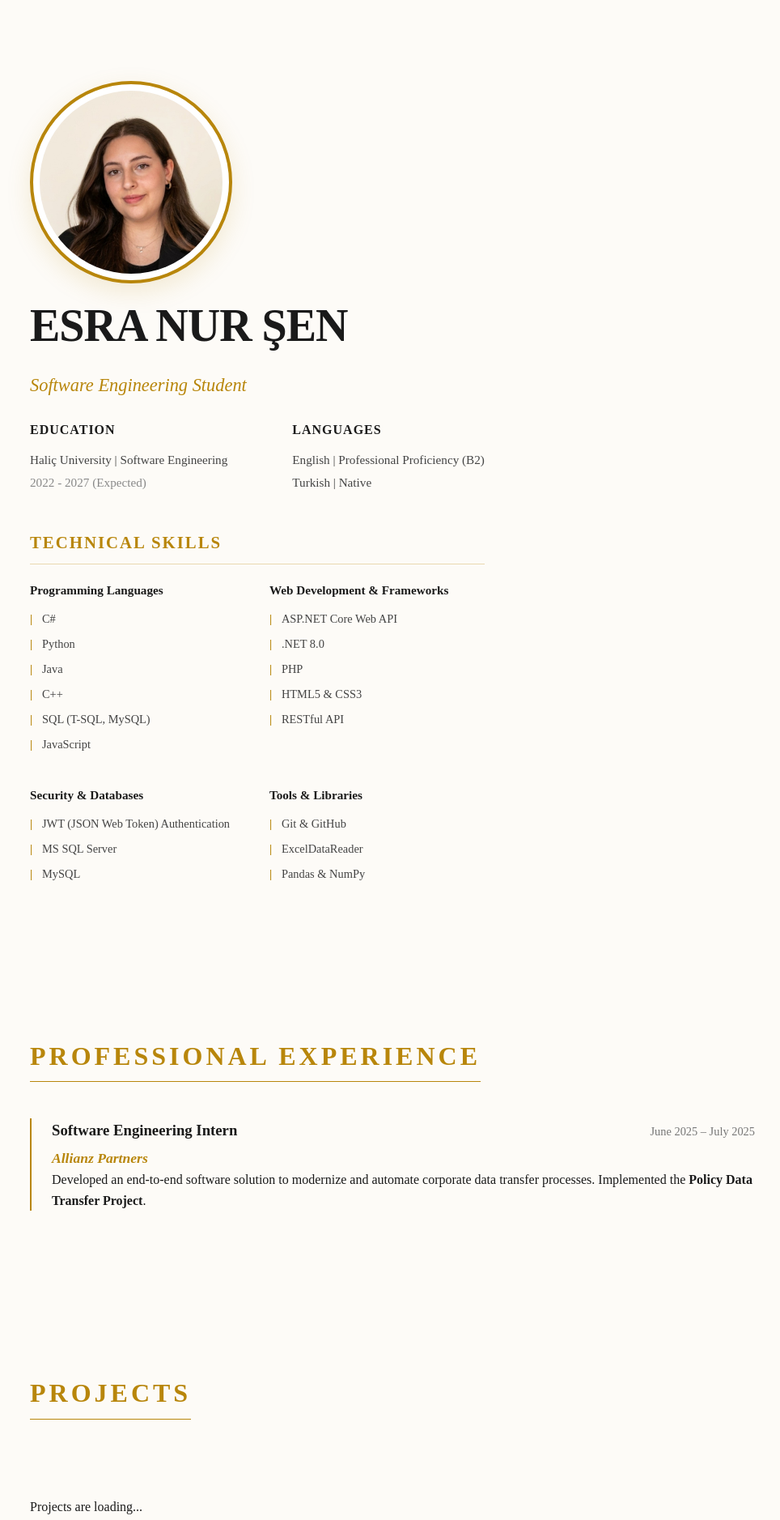
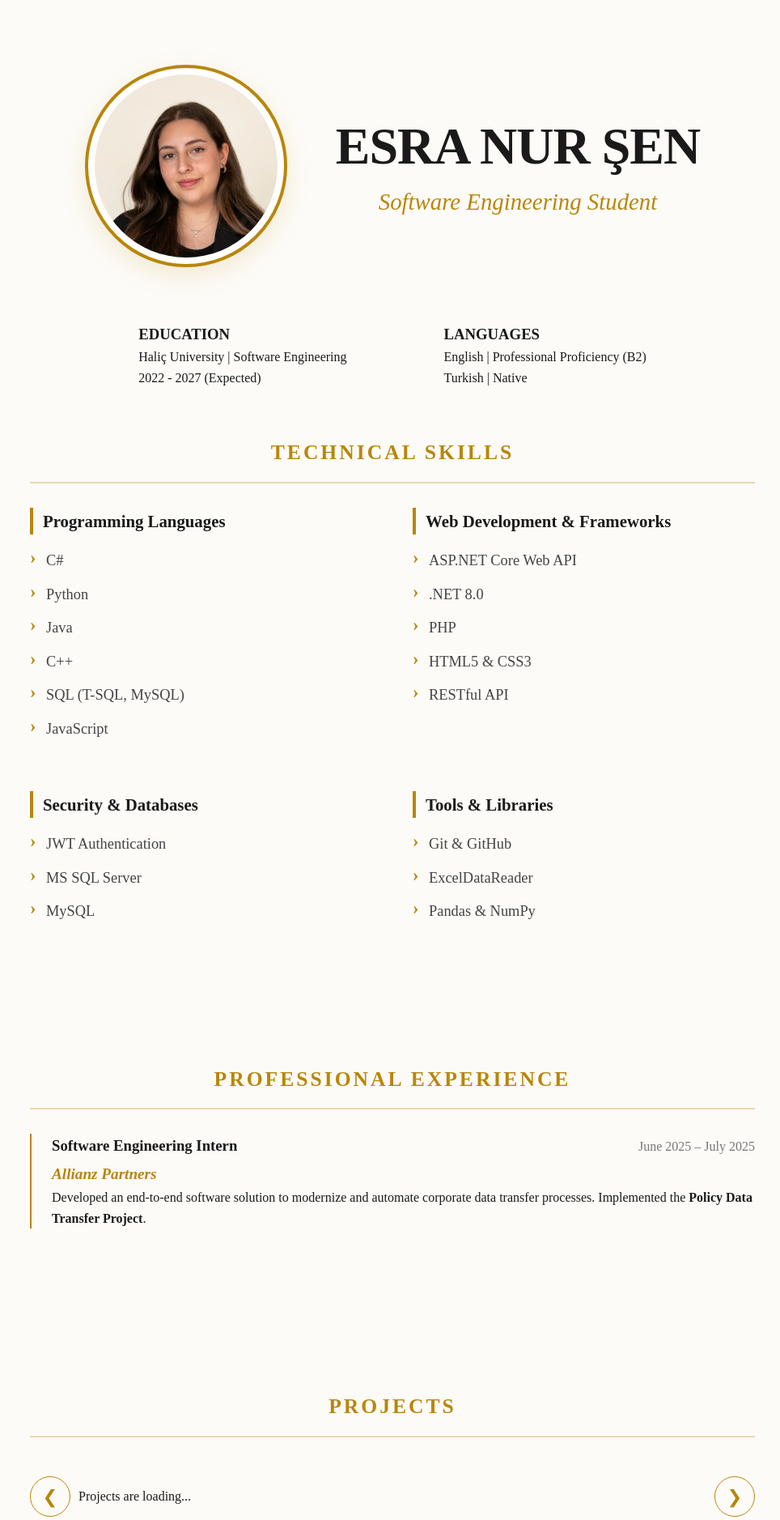
Before and after one commit to esra-sen/my_portfolio, a PHP site: page / in a window 1280 px wide. Shown: the part 79-1956 px from the top of the page at 81% size, without its empty margins (155-1119 px from the left). Run offline with PHP 8.4, Linux system fonts and the light colour scheme; some web fonts are replaced.

Commit message:
ui design completed

```diff
--- a/assets/css/style.css
+++ b/assets/css/style.css
@@ -1,3 +1,6 @@
+/* =========================================
+   1. GENEL AYARLAR (RESET & TEMEL)
+   ========================================= */
 * {
     margin: 0;
     padding: 0;
@@ -17,6 +20,9 @@ a {
     color: inherit;
 }
 
+/* =========================================
+   2. NAVİGASYON VE ÜST BİLGİ (HEADER)
+   ========================================= */
 header {
     background-color: #FDFBF7;
     padding: 20px 10%;
@@ -54,12 +60,24 @@ nav ul li a:hover {
     letter-spacing: 1px;
 }
 
+/* =========================================
+   3. GİRİŞ ALANI (HERO)
+   ========================================= */
 .hero {
-    padding: 100px 15%;
+    padding: 80px 15%;
+    display: flex;
+    flex-direction: column;
+    align-items: center;
+    background-color: #FDFBF7;
+}
+
+.hero-top {
     display: flex;
     align-items: center;
     gap: 60px;
-    background-color: #FDFBF7;
+    margin-bottom: 60px;
+    width: 100%;
+    justify-content: center;
 }
 
 .profile-image {
@@ -73,45 +91,68 @@ nav ul li a:hover {
     box-shadow: 0 10px 30px rgba(184, 134, 11, 0.15);
 }
 
-.hero-text h1 {
-    font-size: 3.5rem;
+.hero-title-group {
+    text-align: center;
+}
+
+.hero-title-group h1 {
+    font-size: 4rem;
     color: #1A1A1A;
-    margin-bottom: 10px;
+    margin: 0;
     letter-spacing: -1px;
+    line-height: 1.1;
 }
 
 .subtitle {
-    font-size: 1.4rem;
+    font-size: 1.8rem;
     color: #B8860B;
-    margin-bottom: 25px;
+    margin-top: 10px;
+    display: block;
 }
 
-/* --- Technical Expertise Yeni Stil --- */
-.technical-expertise {
-    margin-top: 40px;
+/* =========================================
+   4. TEKNİK YETENEKLER & ORTAK BAŞLIK STİLİ
+   ========================================= */
+.bio-details {
+    width: 100%;
+    max-width: 1100px;
 }
 
-.technical-expertise h3 {
-    font-size: 1.3rem;
-    margin-bottom: 20px;
+.info-row {
+    display: flex;
+    justify-content: center;
+    gap: 120px;
+    margin-bottom: 60px;
+}
+
+/* Technical Expertise, Experience ve Projects Başlıklarını Eşitleyen Kısım */
+.technical-expertise h3,
+.section-container .section-title {
+    font-size: 1.6rem;
+    margin-bottom: 30px;
     text-transform: uppercase;
-    letter-spacing: 2px;
-    color: #B8860B; /* Ana başlık olarak Gold yaptık */
-    border-bottom: 1px solid rgba(184, 134, 11, 0.3);
-    padding-bottom: 10px;
+    letter-spacing: 3px;
+    color: #B8860B;
+    border-bottom: 2px solid rgba(184, 134, 11, 0.3);
+    padding-bottom: 15px;
+    text-align: center;
+    display: block;
+    width: 100%;
 }
 
 .skills-wrapper {
     display: grid;
-    grid-template-columns: repeat(auto-fit, minmax(200px, 1fr));
-    gap: 30px;
+    grid-template-columns: repeat(2, 1fr);
+    gap: 50px;
 }
 
 .skill-category h4 {
-    font-size: 0.95rem;
+    font-size: 1.3rem;
     color: #1A1A1A;
-    margin-bottom: 12px;
+    margin-bottom: 18px;
     font-weight: bold;
+    border-left: 4px solid #B8860B;
+    padding-left: 12px;
 }
 
 .skill-category ul {
@@ -120,62 +161,28 @@ nav ul li a:hover {
 }
 
 .skill-category ul li {
-    font-size: 0.9rem;
+    font-size: 1.15rem;
     color: #444;
-    margin-bottom: 8px;
+    margin-bottom: 12px;
     position: relative;
-    padding-left: 15px;
+    padding-left: 20px;
 }
 
-/* Yanlardaki şık altın işaretçiler */
 .skill-category ul li::before {
-    content: "|";
+    content: "›";
     position: absolute;
     left: 0;
     color: #B8860B;
     font-weight: bold;
+    font-size: 1.4rem;
+    line-height: 1;
 }
 
-/* --- Education & Languages Renk Düzenlemesi --- */
-.info-row {
-    display: flex;
-    gap: 80px; /* Arasını biraz daha açtık */
-    margin-bottom: 30px;
-}
-
-.info-block h3 {
-    color: #1A1A1A; /* Gold yerine daha kurumsal siyah yaptık */
-    font-size: 1rem;
-    margin-bottom: 12px;
-    letter-spacing: 1px;
-}
-
-.info-block p {
-    font-weight: normal;
-    color: #444;
-    margin: 4px 0;
-    font-size: 0.95rem;
-}
-
-.date-text {
-    color: #888 !important; /* Silik gri */
-    font-size: 0.85rem;
-}
-
-/* --- Diğer Bölümler (Değişmedi) --- */
+/* =========================================
+   5. DENEYİM (EXPERIENCE)
+   ========================================= */
 .section-container {
     padding: 80px 15%;
-}
-
-.section-title {
-    font-size: 2rem;
-    color: #B8860B;
-    text-transform: uppercase;
-    margin-bottom: 45px;
-    border-bottom: 1px solid #B8860B;
-    display: inline-block;
-    letter-spacing: 4px;
-    padding-bottom: 5px;
 }
 
 .experience-item {
@@ -195,82 +202,187 @@ nav ul li a:hover {
     font-weight: bold;
     color: #B8860B;
     font-style: italic;
-    font-size: 1.1rem;
+    font-size: 1.2rem;
 }
 
 .date {
-    font-size: 0.9rem;
+    font-size: 1rem;
     color: #777;
 }
 
-.projects-grid {
-    display: grid;
-    grid-template-columns: repeat(auto-fit, minmax(300px, 1fr));
-    gap: 30px;
-}
-
+/* =========================================
+   6. PROJELER (SLIDER)
+   ========================================= */
 .project-card {
-    min-width: 320px;
+    min-width: 100%;
+    height: 320px;
     background-color: #fff;
-    border: 2px solid #B8860B;
-    padding: 25px;
-    border-radius: 12px;
-    box-shadow: 0 4px 15px rgba(0, 0, 0, 0.1);
+    border: 1px solid rgba(184, 134, 11, 0.3);
+    border-radius: 20px;
     display: flex;
     flex-direction: column;
-    justify-content: space-between;
-    transition: 0.4s;
+    justify-content: center;
+    align-items: center;
+    padding: 40px;
+    box-shadow: 0 8px 25px rgba(0,0,0,0.05);
+    transition: all 0.4s ease;
+    cursor: pointer;
 }
 
 .project-card:hover {
-    transform: translateY(-10px);
-    box-shadow: 0 15px 35px rgba(0,0,0,0.05);
-}
-
-footer {
-    background-color: #1A1A1A;
-    color: #FDFBF7;
-    text-align: center;
-    padding: 60px 0;
-}
-
-.social-links {
-    margin-top: 20px;
-    display: flex;
-    justify-content: center;
-    gap: 20px;
-}
-
-.social-links a:hover {
-    color: #B8860B;
+    border-color: #B8860B;
+    background-color: #fcfbf9;
+    transform: translateY(-5px);
 }
 
 .slider-container {
-    width: 100%;
-    padding-bottom: 50px;
-    margin-top: 40px;
-    overflow: hidden;
+    max-width: 900px;
+    margin: 40px auto;
+    position: relative;
+    padding: 0 60px;
 }
 
 .project-slider {
     display: flex;
-    gap: 20px;
     overflow-x: scroll;
+    scroll-snap-type: x mandatory;
     scrollbar-width: none;
-    -ms-overflow-style: none;
-    padding: 10px 0;
+    padding: 20px 0;
 }
 
 .project-slider::-webkit-scrollbar {
     display: none;
 }
 
-.project-card h3 a {
-    text-decoration: none;
-    color: #000;
+.slider-btn {
+    position: absolute;
+    top: 50%;
+    transform: translateY(-50%);
+    background: none;
+    border: 1px solid #B8860B;
+    color: #B8860B;
+    width: 50px;
+    height: 50px;
+    border-radius: 50%;
+    cursor: pointer;
+    font-size: 1.4rem;
+    display: flex;
+    align-items: center;
+    justify-content: center;
+    transition: 0.3s;
+    z-index: 10;
+}
+
+.prev-btn { left: 0; }
+.next-btn { right: 0; }
+
+/* =========================================
+   7. İLETİŞİM FORMU VE FOOTER
+   ========================================= */
+footer {
+    background-color: #1A1A1A;
+    color: #FDFBF7;
+    text-align: center;
+    padding: 80px 0;
+}
+
+
+footer .section-title {
+    color: #FDFBF7 !important;
+    border-bottom-color: rgba(184, 134, 11, 0.3);
+    border-bottom: 2px solid #FDFBF7 !important;
+    width: 100%;
+    display: block;
+}
+
+.social-links {
+    margin: 25px 0;
+    display: flex;
+    justify-content: center;
+    gap: 30px;
+}
+
+.social-links a {
+    font-size: 2.2rem;
+    color: #FDFBF7;
     transition: 0.3s;
 }
 
-.project-card h3 a:hover {
+.social-links a:hover {
     color: #B8860B;
+    transform: translateY(-3px);
 }
+
+/* KREM RENKLİ BUTON (GET IN TOUCH) */
+.form-toggle-btn {
+    background: transparent;
+    border: 1px solid #FDFBF7;
+    color: #FDFBF7;
+    padding: 12px 35px;
+    margin-top: 20px;
+    cursor: pointer;
+    font-family: 'Montserrat', sans-serif;
+    text-transform: uppercase;
+    letter-spacing: 2px;
+    transition: 0.4s;
+}
+
+.form-toggle-btn:hover, .form-toggle-btn.active-btn {
+    background: #FDFBF7;
+    color: #1A1A1A;
+}
+
+.hidden-form {
+    display: none;
+    max-width: 600px;
+    margin: 50px auto 0;
+    animation: fadeIn 0.6s ease-out;
+}
+
+#contact-form {
+    display: flex;
+    flex-direction: column;
+    gap: 20px;
+}
+
+.form-group {
+    display: flex;
+    gap: 20px;
+}
+
+#contact-form input, #contact-form textarea {
+    width: 100%;
+    background: rgba(255, 255, 255, 0.05);
+    border: 1px solid rgba(253, 251, 247, 0.2);
+    color: #FDFBF7;
+    padding: 15px;
+    border-radius: 4px;
+    font-family: inherit;
+    outline: none;
+    transition: 0.3s;
+}
+
+#contact-form input:focus, #contact-form textarea:focus {
+    border-color: #B8860B;
+}
+
+.submit-btn {
+    background: #B8860B;
+    color: #fff;
+    border: none;
+    padding: 15px;
+    cursor: pointer;
+    font-weight: bold;
+    letter-spacing: 2px;
+    text-transform: uppercase;
+    transition: 0.3s;
+}
+
+.submit-btn:hover {
+    background: #966d09;
+}
+
+@keyframes fadeIn {
+    from { opacity: 0; transform: translateY(20px); }
+    to { opacity: 1; transform: translateY(0); }
+}
--- a/assets/js/script.js
+++ b/assets/js/script.js
@@ -5,37 +5,90 @@ async function fetchProjects() {
         const response = await fetch(`https://api.github.com/users/${username}/repos?sort=updated`);
         const repos = await response.json();
         const container = document.getElementById('github-projects');
+        if(container) {
             container.innerHTML = '';
-
             repos.forEach(repo => {
                 if (!repo.fork) {
                     const card = `
-                    <div class='project-card'>
-                        <h3><a href='${repo.html_url}' target='_blank'>${repo.name}</a></h3>
-                        <p>${repo.description ? repo.description : ''}</p>
-                        <div class='tags'>${repo.language || 'Code'}</div>
+                        <div class='project-card' onclick="window.open('${repo.html_url}', '_blank')">
+                            <h3>${repo.name}</h3>
+                            <p style="margin-top: 15px; color: #555;">${repo.description ? repo.description : 'Explore this repository on GitHub.'}</p>
+                            <div class='category' style="margin-top: 20px;">${repo.language || 'Software Development'}</div>
                         </div>`;
                     container.innerHTML += card;
                 }
             });
-    } catch (error) {
-        console.error('Error fetching projects:', error);
+        }
+    } catch (error) { console.error('Error:', error); }
+}
+
+function moveSlide(direction) {
+    const slider = document.getElementById('github-projects');
+    if(slider) {
+        const step = slider.clientWidth;
+        slider.scrollBy({ left: direction * step, behavior: 'smooth' });
     }
 }
 
-let scrollAmount = 0;
-function moveSlide(direction) {
-    const slider = document.getElementById('github-projects');
-    const step = 320;
-    if (direction === 1) {
-        scrollAmount += step;
-    } else {
-        scrollAmount -= step;
-    }
-    slider.scrollTo({
-        left: scrollAmount,
-        behavior: 'smooth'
+document.addEventListener('DOMContentLoaded', () => {
+    fetchProjects();
+
+    const toggleBtn = document.getElementById('toggle-form-btn');
+    const formContainer = document.getElementById('contact-form-container');
+    const contactForm = document.getElementById('contact-form');
+    const responseDiv = document.getElementById('form-response');
+
+    if (toggleBtn && formContainer) {
+        toggleBtn.addEventListener('click', function() {
+            const isHidden = formContainer.style.display === 'none' || formContainer.style.display === '';
+            formContainer.style.display = isHidden ? 'block' : 'none';
+            this.textContent = isHidden ? 'Close Form' : 'Leave a Message';
         });
     }
 
-fetchProjects();
+    if (contactForm) {
+        contactForm.addEventListener('submit', function(e) {
+            e.preventDefault();
+            console.log("Form gönderiliyor...");
+
+            const formData = new FormData(this);
+            // responseDiv'in bu kapsamda tanımlı olduğundan emin oluyoruz
+            const responseDiv = document.getElementById('form-response');
+
+            fetch('Includes/send_message.php', {
+                method: 'POST',
+                body: formData
+            })
+            .then(res => res.text())
+            .then(data => {
+                console.log("Sunucu yanıtı:", data);
+                responseDiv.style.display = "block";
+                responseDiv.style.opacity = "1"; // Kaybolduktan sonra tekrar görünmesi için
+
+                if (data.trim().toLowerCase().includes("success")) {
+                    responseDiv.className = "response-success";
+                    responseDiv.textContent = "Your message has been sent successfully!";
+                    contactForm.reset(); // Kutuları temizle
+                } else {
+                    responseDiv.className = "response-error";
+                    responseDiv.textContent = "Oops! Something went wrong. Please try again.";
+                }
+
+                // 5 saniye sonra yavaşça kaybolması için
+                setTimeout(() => {
+                    responseDiv.style.opacity = "0";
+                    setTimeout(() => {
+                        responseDiv.style.display = "none";
+                        responseDiv.style.opacity = "1";
+                    }, 500);
+                }, 5000);
+            })
+            .catch(err => {
+                console.error("Hata oluştu:", err);
+                responseDiv.style.display = "block";
+                responseDiv.className = "response-error";
+                responseDiv.textContent = "Connection error. Please try again.";
+            });
+        });
+    }
+}); // DOMContentLoaded kapanışı
--- a/index.php
+++ b/index.php
@@ -27,14 +27,18 @@ include "Includes/db.php";
     </header>
 
     <section class="hero" id="about">
-        <div class="hero-content">
+        <!-- ÜST KISIM: Fotoğraf ve İsim Yan Yana -->
+        <div class="hero-top">
             <div class="profile-frame">
                 <img src="assets/img/profile.jpg" alt="Esra Nur Şen" class="profile-image">
             </div>
-            <div class="hero-text">
+            <div class="hero-title-group">
                 <h1>ESRA NUR ŞEN</h1>
                 <p class="subtitle"><i>Software Engineering Student</i></p>
+            </div>
+        </div>
 
+        <!-- ALT KISIM: Detaylar ve Yetenekler Aşağıda Ortalanmış -->
         <div class="bio-details">
             <div class="info-row">
                 <div class="info-block education">
@@ -52,7 +56,6 @@ include "Includes/db.php";
 
             <div class="technical-expertise">
                 <h3>TECHNICAL SKILLS</h3>
-
                 <div class="skills-wrapper">
                     <div class="skill-category">
                         <h4>Programming Languages</h4>
@@ -80,7 +83,7 @@ include "Includes/db.php";
                     <div class="skill-category">
                         <h4>Security & Databases</h4>
                         <ul>
-                <li>JWT (JSON Web Token) Authentication</li>
+                            <li>JWT Authentication</li>
                             <li>MS SQL Server</li>
                             <li>MySQL</li>
                         </ul>
@@ -93,8 +96,6 @@ include "Includes/db.php";
                             <li>ExcelDataReader</li>
                             <li>Pandas & NumPy</li>
                         </ul>
-        </div>
-    </div>
                     </div>
                 </div>
             </div>
@@ -116,20 +117,40 @@ include "Includes/db.php";
     <section id="projects" class="section-container">
         <h2 class="section-title">Projects</h2>
         <div class="slider-container">
+            <button class="slider-btn prev-btn" onclick="moveSlide(-1)">&#10094;</button>
             <div id="github-projects" class="project-slider">
                 <p>Projects are loading...</p>
             </div>
-            <button class="prev" onclick="moveSlide(-1)">&#10094;</button>
-            <button class="next" onclick="moveSlide(1)">&#10095;</button>
+            <button class="slider-btn next-btn" onclick="moveSlide(1)">&#10095;</button>
         </div>
     </section>
 
     <footer id="contact">
         <div class="section-container">
             <h2 class="section-title">Get In Touch</h2>
+
             <div class="social-links">
-                <a href="https://linkedin.com/in/esra-nur-şen" target="_blank">LinkedIn</a>
-                <a href="https://github.com/esra-sen" target="_blank">GitHub</a>
+                <a href="https://linkedin.com/in/esra-nur-şen" target="_blank" title="LinkedIn">
+                    <i class="fab fa-linkedin"></i>
+                </a>
+                <a href="https://github.com/esra-sen" target="_blank" title="GitHub">
+                    <i class="fab fa-github"></i>
+                </a>
+            </div>
+
+            <button id="toggle-form-btn" class="form-toggle-btn">Leave a Message</button>
+
+            <div id="contact-form-container" class="hidden-form">
+                <form id="contact-form">
+                    <div class="form-group">
+                        <input type="text" name="name_surname" placeholder="Full Name" required>
+                        <input type="email" name="email" placeholder="Email Address" required>
+                    </div>
+                    <input type="text" name="subject" placeholder="Subject" required>
+                    <textarea name="message" placeholder="Your Message" rows="5" required></textarea>
+                    <button type="submit" class="submit-btn">Send Message</button>
+                    <div id="form-response" style="margin-top: 20px; padding: 10px; border-radius: 5px; display: none; text-align: center; font-weight: bold;"></div>
+                </form>
             </div>
         </div>
     </footer>
```
Also changed, not shown: Includes/send_message.php (added, +29 -0 lines). Lines whose indentation alone changed are shown as unchanged.
